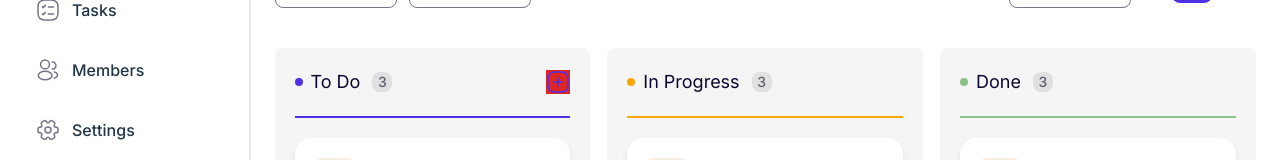
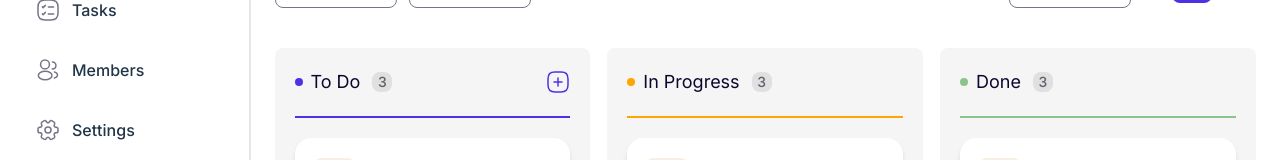
Before and after one commit to ByTengaii/kanbanFront, a React (Vite) app: page / in a window 1280 px wide. Shown: the part 256-416 px from the top of the page. Built offline with nearby package versions, Linux system fonts and the light colour scheme.

Commit message:
fix:add todo button

```diff
--- a/src/components/kanvan/KanvanColumn.tsx
+++ b/src/components/kanvan/KanvanColumn.tsx
@@ -76,7 +76,6 @@ const KanvanColumn: React.FC<KanvanColumnProps> = observer(({
                         justify-center
                         ml-auto
                         cursor-pointer
-                        bg-red-600
                         z-10
                     '>
                         {addSquareIcon(24,theme)}
```
